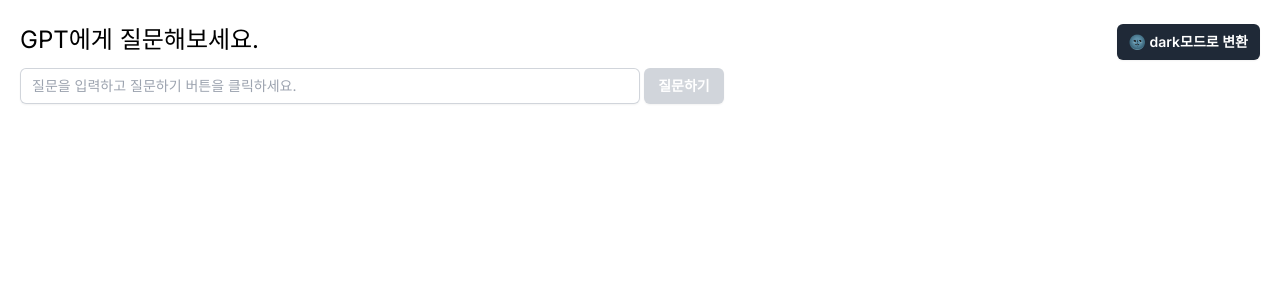
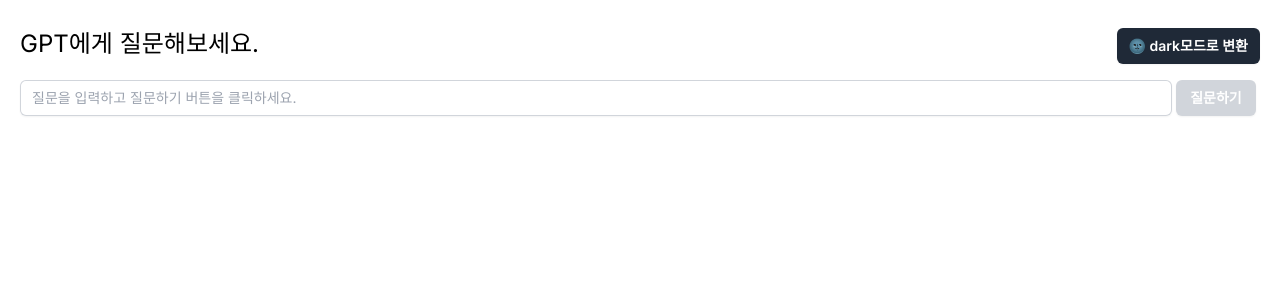
Before and after one commit to Ji-hoon/Chatbot-app, a Next.js app: page / in a window 1280 px wide. Shown: the top 300 px of the page. Built offline with nearby package versions, Linux system fonts and the light colour scheme.

Commit message:
FIX : layout update

```diff
--- a/src/app/page.tsx
+++ b/src/app/page.tsx
@@ -6,7 +6,7 @@ import { MemoizedReactMarkdown } from "@/components/shared/Markdown";
 import ScaleLoader from "react-spinners/ScaleLoader";
 
 type Chat = {
-    role: "User" | "Assistant";
+    role: "user" | "assistant";
     content: string;
 }
 
@@ -86,8 +86,8 @@ export default function Home() {
               //setMessage((v) => v + decodedValue);
               setMessages([
                 ...messages,
-                {role : 'User', content : question},
-                {role : 'Assistant', content : content}
+                {role : 'user', content : question},
+                {role : 'assistant', content : content}
               ]);
             }
 
@@ -96,16 +96,19 @@ export default function Home() {
 
     return (
         <div className="py-3 px-5">
-            <h3 className="py-3 text-2xl" >GPT에게 질문해보세요.
+            <div className="flex py-4 w-full">
+                <h3 className="text-2xl flex-grow" >GPT에게 질문해보세요.</h3>
                 <button className="bg-gray-800 dark:bg-gray-100 dark:text-gray-800 px-3 py-2 text-sm font-semibold text-white shadow-sm rounded-md"
                         style={{float:"right"}}
                         onClick={() => setTheme(theme === "dark" ? "light" : "dark")}>
                 {theme === "dark" ? "🌞 light모드로 변환" : "🌚 dark모드로 변환"}</button>
-            </h3>
-            <div className="flex">
-                <input className="px-3 py-2 text-sm shadow-sm rounded-md w-1/2 ring-gray-300 dark:ring-gray-900 ring-1 ring-inset"
+            </div>
+            <div className="flex w-full">
+                <input className="px-3 py-2 text-sm shadow-sm rounded-md flex-grow ring-gray-300 dark:ring-gray-900 ring-1 ring-inset disabled:cursor-not-allowed"
                         placeholder="질문을 입력하고 질문하기 버튼을 클릭하세요."
-                        onChange={(e) => handleQuestion(e)} value={question} />
+                        onChange={(e) => handleQuestion(e)}
+                        value={question}
+                        disabled={loading}/>
                 <button className="w-20 mx-1 bg-indigo-600 px-3 py-2 text-sm font-semibold text-white shadow-sm rounded-md disabled:bg-gray-300 dark:disabled:bg-gray-700 disabled:cursor-not-allowed"
                         onClick={postChatAPI}
                         disabled={!question || loading}>
```
